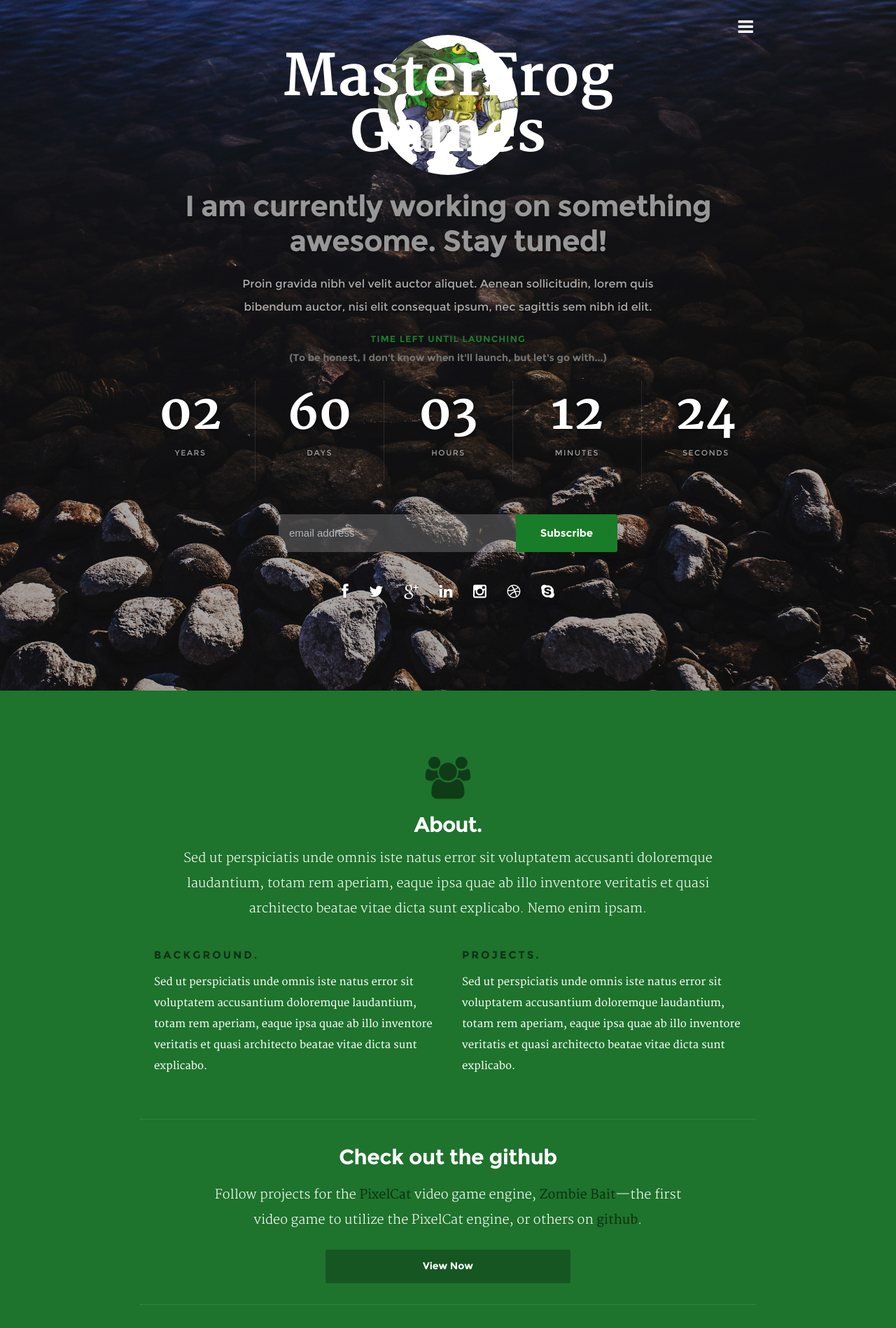
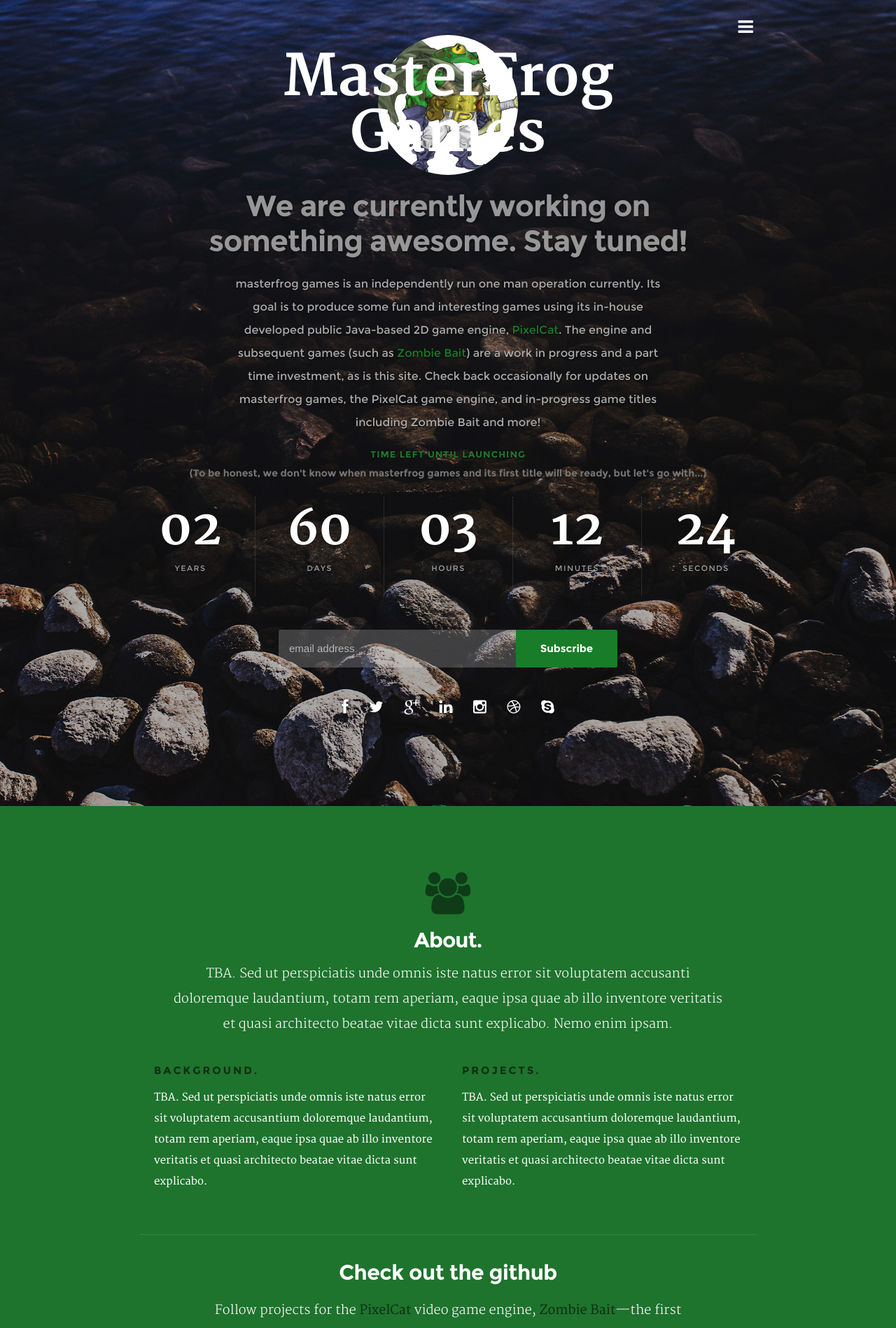
Before and after one commit to rpmurray/masterfrog-games-site, a PHP site: page /html/index.html in a window 1280 px wide. Shown: the top 1898 px of the page at 70% size. Run offline with PHP 8.4, Linux system fonts and the light colour scheme; some libraries are stand-ins or nearby versions.

Commit message:
Minor conent updates * main intro content additions

```diff
--- a/css/layout.css
+++ b/css/layout.css
@@ -334,7 +334,7 @@ ul#nav li.current a {
     color: #fff;
     padding-top: 96px;
     padding-bottom: 72px;
-    overflow: hidden;
+/*    overflow: hidden;*/
     position: relative;
 }
 
--- a/html/index.html
+++ b/html/index.html
@@ -65,7 +65,7 @@
                 <li class="current"><a class="smoothscroll" href="#home">Home</a></li>
                 <li><a class="smoothscroll" href="#about">About</a></li>
                 <li class="divider"><a class="smoothscroll" href="#location">Location</a></li>
-                <li><a class="smoothscroll" href="http://www.masterfrog.info/demo.html">Content Demo</a></li>
+                <!--<li><a class="smoothscroll" href="http://www.masterfrog.info/demo.html">Content Demo</a></li>-->
             </ul>
             <!-- end #nav -->
 
@@ -79,13 +79,17 @@
 
         <div class="twelve columns">
 
-            <h1>I am currently working on something awesome. Stay tuned!</h1>
+            <h1>We are currently working on something awesome. Stay tuned!</h1>
 
-            <p>Proin gravida nibh vel velit auctor aliquet. Aenean sollicitudin, lorem quis bibendum auctor, nisi elit consequat ipsum, nec sagittis sem nibh id elit.</p>
+            <p>masterfrog games is an independently run one man operation currently. Its goal is to produce some fun and interesting games using its
+                in-house developed public Java-based 2D game engine, <a target ="_blank" href="https://github.com/rpmurray/pixelcat-engine">PixelCat</a>.
+                The engine and subsequent games (such as <a target ="_blank" href="https://github.com/rpmurray/zombie-bait">Zombie Bait</a>) are a work
+                in progress and a part time investment, as is this site.  Check back occasionally for updates on masterfrog games, the PixelCat game engine,
+                and in-progress game titles including Zombie Bait and more!</p>
 
             <h5>Time Left Until Launching</h5>
 
-            <h6>(To be honest, I don't know when it'll launch, but let's go with...)</h6>
+            <h6>(To be honest, we don't know when masterfrog games and its first title will be ready, but let's go with...)</h6>
 
             <div id="counter" class="cf">
                 <span>134 <em>days</em></span>
@@ -142,7 +146,7 @@
 
             <h1>About.</h1>
 
-            <p class="lead">Sed ut perspiciatis unde omnis iste natus error sit voluptatem accusanti doloremque laudantium, totam rem aperiam,
+            <p class="lead">TBA. Sed ut perspiciatis unde omnis iste natus error sit voluptatem accusanti doloremque laudantium, totam rem aperiam,
                 eaque ipsa quae ab illo inventore veritatis et quasi architecto beatae vitae dicta sunt explicabo. Nemo enim ipsam.
             </p>
 
@@ -156,7 +160,7 @@
         <div class="six columns">
             <h3>Background.</h3>
 
-            <p>Sed ut perspiciatis unde omnis iste natus error sit voluptatem accusantium doloremque laudantium, totam rem aperiam,
+            <p>TBA. Sed ut perspiciatis unde omnis iste natus error sit voluptatem accusantium doloremque laudantium, totam rem aperiam,
                 eaque ipsa quae ab illo inventore veritatis et quasi architecto beatae vitae dicta sunt explicabo.
             </p>
         </div>
@@ -164,7 +168,7 @@
         <div class="six columns">
             <h3>Projects.</h3>
 
-            <p>Sed ut perspiciatis unde omnis iste natus error sit voluptatem accusantium doloremque laudantium, totam rem aperiam,
+            <p>TBA. Sed ut perspiciatis unde omnis iste natus error sit voluptatem accusantium doloremque laudantium, totam rem aperiam,
                 eaque ipsa quae ab illo inventore veritatis et quasi architecto beatae vitae dicta sunt explicabo.
             </p>
         </div>
```
